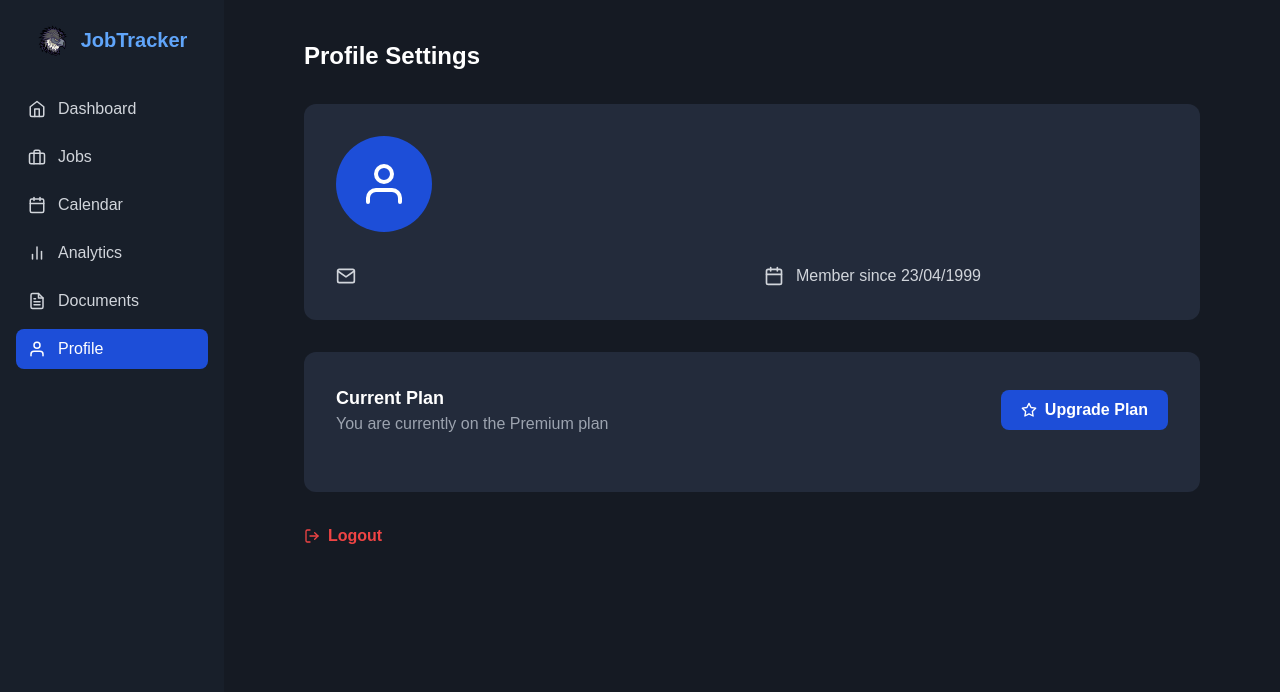
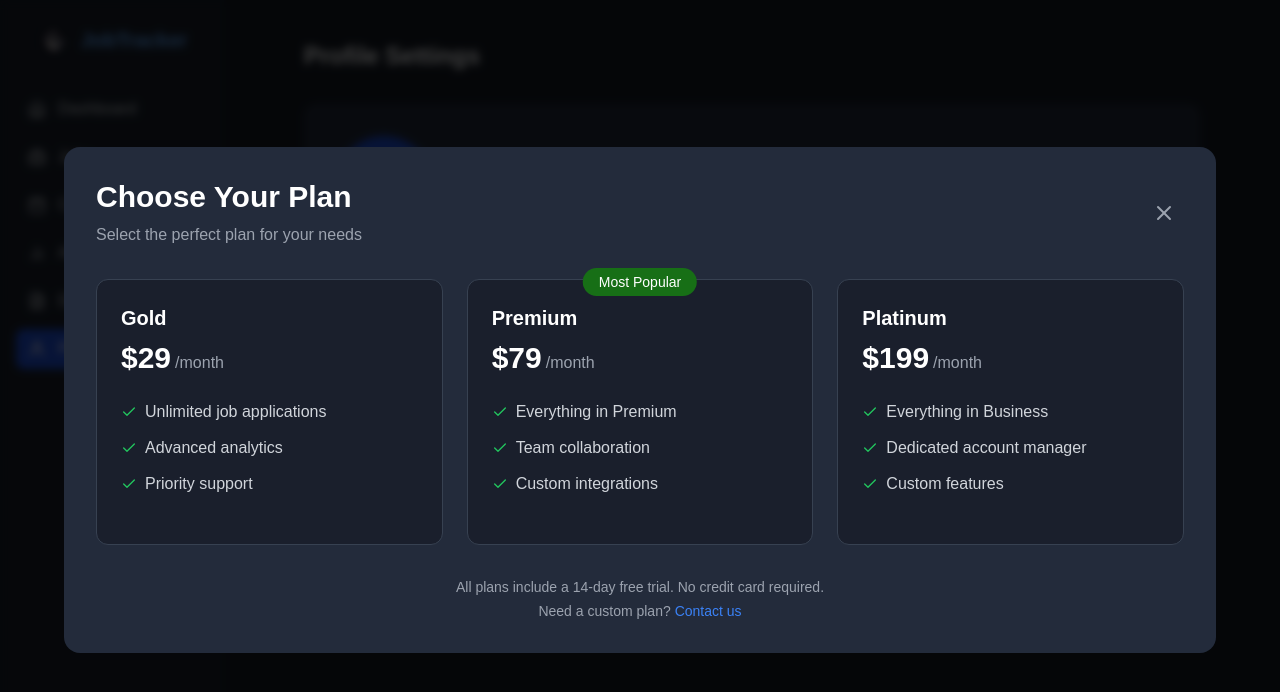
Before and after one commit to guimartinsalmeida/jobtracker, a Next.js app in the folder jobtracker-frontend/: page /profile in a window 1280 px wide. Both pictures are taken after a click on the button "Upgrade Plan". Shown: the top 692 px of the page. Built offline with nearby package versions, Linux system fonts and the light colour scheme; no server answers.

Commit message:
integrating with stripe

```diff
--- a/jobtracker-frontend/app/profile/page.tsx
+++ b/jobtracker-frontend/app/profile/page.tsx
@@ -1,16 +1,19 @@
 'use client';
 import { useRouter } from 'next/navigation';
-import { FiUser, FiLogOut, FiStar, FiMail, FiCalendar } from 'react-icons/fi';
+import { FiUser, FiLogOut, FiStar, FiMail, FiCalendar, FiX, FiCheck } from 'react-icons/fi';
 import { Sidebar } from '@/components/layout/Sidebar';
 import { useUser } from '@/contexts/UserContext';
-
+import { useState, useEffect } from 'react';
+import { StripeButtonGold, StripeButtonPremium, StripeButtonPlatinum } from '@/components/stripe';
 
 export default function ProfilePage() {
   const router = useRouter();
   const { user } = useUser();
+  const [showUpgradeModal, setShowUpgradeModal] = useState(false);
 
-
-
+  useEffect(() => {
+    console.log('Modal state:', showUpgradeModal);
+  }, [showUpgradeModal]);
 
   const handleLogout = () => {
     localStorage.removeItem('token');
@@ -18,16 +21,17 @@ export default function ProfilePage() {
   };
 
   const handleUpgrade = () => {
-    // TODO: Implement upgrade flow
-    console.log('Upgrade clicked');
+    console.log('Upgrade button clicked');
+    setShowUpgradeModal(true);
   };
 
-
-
-
-
+  const closeModal = () => {
+    console.log('Close button clicked');
+    setShowUpgradeModal(false);
+  };
 
   return (
+    <>
       <div className="flex min-h-screen bg-[#151A23]">
         <Sidebar />
         <main className="flex-1 p-10">
@@ -84,5 +88,120 @@ export default function ProfilePage() {
           </div>
         </main>
       </div>
+
+      {/* Upgrade Plans Modal */}
+      {showUpgradeModal && (
+        <div
+          className="fixed top-0 left-0 right-0 bottom-0 bg-black bg-opacity-75 flex items-center justify-center z-[9999] backdrop-blur-sm"
+          onClick={closeModal}
+        >
+          <div
+            className="bg-[#232B3B] rounded-2xl p-8 max-w-6xl w-full mx-4 overflow-y-auto max-h-[90vh]"
+            onClick={(e) => e.stopPropagation()}
+          >
+            <div className="flex justify-between items-center mb-8">
+              <div>
+                <h2 className="text-3xl font-bold text-white mb-2">Choose Your Plan</h2>
+                <p className="text-gray-400">Select the perfect plan for your needs</p>
+              </div>
+              <button
+                onClick={closeModal}
+                className="text-gray-400 hover:text-white transition p-2 hover:bg-gray-700 rounded-full"
+              >
+                <FiX className="w-6 h-6" />
+              </button>
+            </div>
+
+            <div className="grid grid-cols-1 md:grid-cols-3 gap-6">
+              {/* Premium Plan */}
+              <div className="bg-[#1A1F2C] rounded-xl p-6 border border-gray-700 hover:border-blue-500 transition-all duration-300">
+                <div className="mb-6">
+                  <h3 className="text-xl font-semibold text-white mb-2">Gold</h3>
+                  <div className="flex items-baseline gap-1">
+                    <span className="text-3xl font-bold text-white">$29</span>
+                    <span className="text-gray-400">/month</span>
+                  </div>
+                </div>
+                <ul className="space-y-3 mb-6">
+                  <li className="flex items-center gap-2 text-gray-300">
+                    <FiCheck className="text-green-500 flex-shrink-0" />
+                    <span>Unlimited job applications</span>
+                  </li>
+                  <li className="flex items-center gap-2 text-gray-300">
+                    <FiCheck className="text-green-500 flex-shrink-0" />
+                    <span>Advanced analytics</span>
+                  </li>
+                  <li className="flex items-center gap-2 text-gray-300">
+                    <FiCheck className="text-green-500 flex-shrink-0" />
+                    <span>Priority support</span>
+                  </li>
+                </ul>
+                <StripeButtonGold />
+              </div>
+
+              {/* Business Plan */}
+              <div className="bg-[#1A1F2C] rounded-xl p-6 border border-gray-700 hover:border-blue-500 transition-all duration-300 relative">
+                <div className="absolute -top-3 left-1/2 transform -translate-x-1/2 bg-[#176f16] text-white px-4 py-1 rounded-full text-sm font-medium">
+                  Most Popular
+                </div>
+                <div className="mb-6">
+                  <h3 className="text-xl font-semibold text-white mb-2">Premium</h3>
+                  <div className="flex items-baseline gap-1">
+                    <span className="text-3xl font-bold text-white">$79</span>
+                    <span className="text-gray-400">/month</span>
+                  </div>
+                </div>
+                <ul className="space-y-3 mb-6">
+                  <li className="flex items-center gap-2 text-gray-300">
+                    <FiCheck className="text-green-500 flex-shrink-0" />
+                    <span>Everything in Premium</span>
+                  </li>
+                  <li className="flex items-center gap-2 text-gray-300">
+                    <FiCheck className="text-green-500 flex-shrink-0" />
+                    <span>Team collaboration</span>
+                  </li>
+                  <li className="flex items-center gap-2 text-gray-300">
+                    <FiCheck className="text-green-500 flex-shrink-0" />
+                    <span>Custom integrations</span>
+                  </li>
+                </ul>
+                <StripeButtonPremium />
+              </div>
+
+              {/* Enterprise Plan */}
+              <div className="bg-[#1A1F2C] rounded-xl p-6 border border-gray-700 hover:border-blue-500 transition-all duration-300">
+                <div className="mb-6">
+                  <h3 className="text-xl font-semibold text-white mb-2">Platinum</h3>
+                  <div className="flex items-baseline gap-1">
+                    <span className="text-3xl font-bold text-white">$199</span>
+                    <span className="text-gray-400">/month</span>
+                  </div>
+                </div>
+                <ul className="space-y-3 mb-6">
+                  <li className="flex items-center gap-2 text-gray-300">
+                    <FiCheck className="text-green-500 flex-shrink-0" />
+                    <span>Everything in Business</span>
+                  </li>
+                  <li className="flex items-center gap-2 text-gray-300">
+                    <FiCheck className="text-green-500 flex-shrink-0" />
+                    <span>Dedicated account manager</span>
+                  </li>
+                  <li className="flex items-center gap-2 text-gray-300">
+                    <FiCheck className="text-green-500 flex-shrink-0" />
+                    <span>Custom features</span>
+                  </li>
+                </ul>
+                <StripeButtonPlatinum />
+              </div>
+            </div>
+
+            <div className="mt-8 text-center text-gray-400 text-sm">
+              <p>All plans include a 14-day free trial. No credit card required.</p>
+              <p className="mt-1">Need a custom plan? <a href="#" className="text-blue-500 hover:text-blue-400">Contact us</a></p>
+            </div>
+          </div>
+        </div>
+      )}
+    </>
   );
 }
--- /dev/null
+++ b/jobtracker-frontend/components/stripe/StripeButtonGold.tsx
@@ -0,0 +1,23 @@
+import Script from 'next/script';
+
+export const StripeButtonGold = () => {
+  return (
+    <div>
+      <Script
+        src="https://js.stripe.com/v3/buy-button.js"
+        strategy="lazyOnload"
+      />
+      <div
+        dangerouslySetInnerHTML={{
+          __html: `
+           <stripe-buy-button
+  buy-button-id="buy_btn_1RUJmcRtmj8gUj2pZY6MZVUO"
+  publishable-key="${process.env.NEXT_PUBLIC_STRIPE_PUBLISHABLE_KEY}"
+>
+</stripe-buy-button>
+          `
+        }}
+      />
+    </div>
+  );
+};
--- /dev/null
+++ b/jobtracker-frontend/components/stripe/StripeButtonPlatinum.tsx
@@ -0,0 +1,24 @@
+import Script from 'next/script';
+
+export const StripeButtonPlatinum = () => {
+  return (
+    <div>
+      <Script
+        src="https://js.stripe.com/v3/buy-button.js"
+        strategy="lazyOnload"
+      />
+      <div
+        dangerouslySetInnerHTML={{
+          __html: `
+
+<stripe-buy-button
+  buy-button-id="buy_btn_1RUJslRtmj8gUj2pAWSGCwov"
+  publishable-key="${process.env.NEXT_PUBLIC_STRIPE_PUBLISHABLE_KEY}"
+>
+</stripe-buy-button>
+          `
+        }}
+      />
+    </div>
+  );
+};
--- /dev/null
+++ b/jobtracker-frontend/components/stripe/StripeButtonPremium.tsx
@@ -0,0 +1,23 @@
+import Script from 'next/script';
+
+export const StripeButtonPremium = () => {
+  return (
+    <div>
+      <Script
+        src="https://js.stripe.com/v3/buy-button.js"
+        strategy="lazyOnload"
+      />
+      <div
+        dangerouslySetInnerHTML={{
+          __html: `
+           <stripe-buy-button
+  buy-button-id="buy_btn_1RUJs7Rtmj8gUj2pNYBZiqZX"
+  publishable-key="${process.env.NEXT_PUBLIC_STRIPE_PUBLISHABLE_KEY}"
+>
+</stripe-buy-button>
+          `
+        }}
+      />
+    </div>
+  );
+};
--- /dev/null
+++ b/jobtracker-frontend/components/stripe/index.ts
@@ -0,0 +1,3 @@
+export { StripeButtonGold } from './StripeButtonGold';
+export { StripeButtonPremium } from './StripeButtonPremium';
+export { StripeButtonPlatinum } from './StripeButtonPlatinum';
```
Lines whose indentation alone changed are shown as unchanged.
